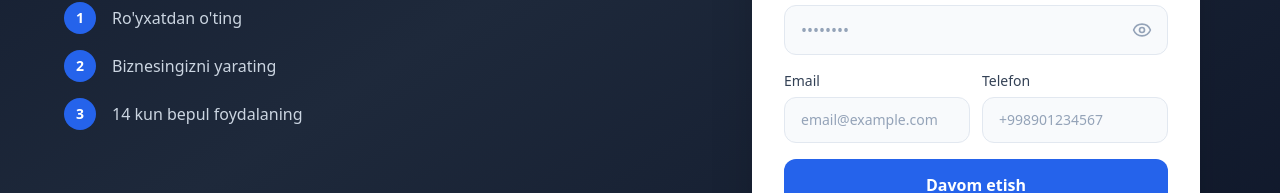
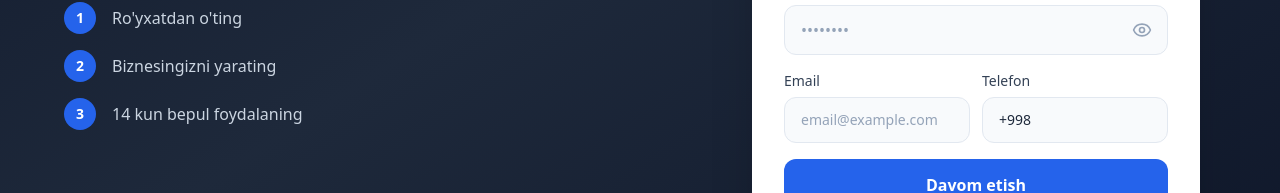
Before and after one commit to ShaxzodRuziqulov/ontime-busines-managment-frontend, a Vue app: page /register in a window 1280 px wide. Shown: the part 517-710 px from the top of the page. Built offline with nearby package versions, Linux system fonts and the light colour scheme; no server answers.

Commit message:
register page some changes

```diff
--- a/src/views/auth/RegisterView.vue
+++ b/src/views/auth/RegisterView.vue
@@ -1,65 +1,3 @@
-<script setup lang="ts">
-import { ref, reactive } from 'vue'
-import { useRouter } from 'vue-router'
-import { Eye, EyeOff, Clock, Loader2, AlertCircle, UserPlus } from 'lucide-vue-next'
-import { useAuthStore } from '@/stores/auth'
-
-const router = useRouter()
-const authStore = useAuthStore()
-
-const form = reactive({
-  login: '',
-  password: '',
-  firstName: '',
-  lastName: '',
-  email: '',
-  phone: '',
-})
-const showPassword = ref(false)
-const loading = ref(false)
-const error = ref('')
-const fieldErrors = reactive({ firstName: '', login: '', password: '' })
-
-function validateFirstName() {
-  fieldErrors.firstName = form.firstName.length < 2 ? 'Ism kamida 2 ta belgi bo\'lishi kerak' : ''
-}
-function validateLogin() {
-  fieldErrors.login = form.login.length < 3 ? 'Login kamida 3 ta belgi bo\'lishi kerak' : ''
-}
-function validatePassword() {
-  fieldErrors.password = form.password.length < 4 ? 'Parol kamida 4 ta belgi bo\'lishi kerak' : ''
-}
-
-async function handleRegister() {
-  if (!form.login || !form.firstName) {
-    error.value = 'Login va ism kiritilishi shart'
-    return
-  }
-  if (form.password.length < 4) {
-    error.value = 'Parol kamida 4 ta belgidan iborat bo\'lishi kerak'
-    return
-  }
-
-  loading.value = true
-  error.value = ''
-
-  try {
-    await authStore.register(form)
-    router.push('/onboarding')
-  } catch (e: any) {
-    if (e.response?.status === 409) {
-      error.value = 'Bu login allaqachon band'
-    } else if (e.response?.status === 400) {
-      error.value = e.response.data?.message || 'Ma\'lumotlar noto\'g\'ri'
-    } else {
-      error.value = 'Serverga ulanishda xatolik'
-    }
-  } finally {
-    loading.value = false
-  }
-}
-</script>
-
 <template>
   <div class="min-h-screen bg-gradient-to-br from-slate-900 via-slate-800 to-slate-900 flex">
     <!-- Left: Branding -->
@@ -138,10 +76,17 @@ async function handleRegister() {
                   @blur="validateFirstName"
                   :class="[
                   'w-full px-4 py-3 rounded-xl border text-slate-800 placeholder-slate-400 focus:outline-none focus:ring-2 focus:border-transparent transition-all bg-slate-50 focus:bg-white',
-                  fieldErrors.firstName ? 'border-red-300 focus:ring-red-400' : 'border-slate-200 focus:ring-primary-500',
+                  fieldErrors.firstName
+                  ? 'border-red-300 focus:ring-red-400'
+                  : 'border-slate-200 focus:ring-primary-500',
                 ]"
               />
-              <p v-if="fieldErrors.firstName" class="text-xs text-red-500 mt-1">{{ fieldErrors.firstName }}</p>
+              <p
+                  v-if="fieldErrors.firstName"
+                  class="text-xs text-red-500 mt-1"
+              >
+                {{ fieldErrors.firstName }}
+              </p>
             </div>
 
             <div>
@@ -167,10 +112,17 @@ async function handleRegister() {
                   @blur="validateLogin"
                   :class="[
                   'w-full px-4 py-3 rounded-xl border text-slate-800 placeholder-slate-400 focus:outline-none focus:ring-2 focus:border-transparent transition-all bg-slate-50 focus:bg-white',
-                  fieldErrors.login ? 'border-red-300 focus:ring-red-400' : 'border-slate-200 focus:ring-primary-500',
+                  fieldErrors.login
+                  ? 'border-red-300 focus:ring-red-400'
+                  : 'border-slate-200 focus:ring-primary-500',
                 ]"
               />
-              <p v-if="fieldErrors.login" class="text-xs text-red-500 mt-1">{{ fieldErrors.login }}</p>
+              <p
+                  v-if="fieldErrors.login"
+                  class="text-xs text-red-500 mt-1"
+              >
+                {{ fieldErrors.login }}
+              </p>
             </div>
 
             <!-- Password -->
@@ -199,7 +151,12 @@ async function handleRegister() {
                   <Eye v-else class="w-5 h-5" />
                 </button>
               </div>
-              <p v-if="fieldErrors.password" class="text-xs text-red-500 mt-1">{{ fieldErrors.password }}</p>
+              <p
+                  v-if="fieldErrors.password"
+                  class="text-xs text-red-500 mt-1"
+              >
+                {{ fieldErrors.password }}
+              </p>
             </div>
 
             <!-- Email & Phone -->
@@ -219,11 +176,15 @@ async function handleRegister() {
                 <label for="reg-phone" class="block text-sm font-medium text-slate-700 mb-1.5">Telefon</label>
                 <input
                     id="reg-phone"
-                  v-model="form.phone"
+                    v-model="displayPhone"
+                    inputmode="numeric"
+                    required
                     type="tel"
-                  placeholder="+998901234567"
+                    placeholder="+99890 123 45 67"
                     autocomplete="tel"
                     class="w-full px-4 py-3 rounded-xl border border-slate-200 text-slate-800 placeholder-slate-400 focus:outline-none focus:ring-2 focus:ring-primary-500 focus:border-transparent transition-all bg-slate-50 focus:bg-white text-sm"
+                    @input="onPhoneInput"
+                    @keydown="onPhoneKeydown"
                 />
               </div>
             </div>
@@ -250,3 +211,115 @@ async function handleRegister() {
     </div>
   </div>
 </template>
+
+<script setup lang="ts">
+import { ref, reactive, computed } from 'vue'
+import { useRouter } from 'vue-router'
+import { Eye, EyeOff, Clock, Loader2, AlertCircle, UserPlus } from 'lucide-vue-next'
+import { useAuthStore } from '@/stores/auth'
+
+const router = useRouter()
+const authStore = useAuthStore()
+
+const digits = ref('')
+
+// Foydalanuvchiga ko'rinadigan, formatlangan qiymat: +998 90 123 45 67
+const displayPhone = computed({
+  get(): string {
+    let result = '+998';
+    const d = digits.value;
+    if (d.length > 0) result += ' ' + d.slice(0, 2);
+    if (d.length > 2) result += ' ' + d.slice(2, 5);
+    if (d.length > 5) result += ' ' + d.slice(5, 7);
+    if (d.length > 7) result += ' ' + d.slice(7, 9);
+    return result;
+  },
+  set(val: string) {
+    let raw = val.replace(/\D/g, '');
+    if (raw.startsWith('998')) raw = raw.slice(3);
+    digits.value = raw.slice(0, 9);
+  },
+});
+
+const phone = computed(() => `+998${digits.value}`);
+const isPhoneComplete = computed(() => digits.value.length === 9);
+
+function onPhoneInput(e: Event) {
+  const input = e.target as HTMLInputElement
+  // Faqat raqamlarni ajratib olamiz, "998" prefiksini (agar kiritilgan bo'lsa) olib tashlaymiz
+  let raw = input.value.replace(/\D/g, '')
+  if (raw.startsWith('998')) raw = raw.slice(3)
+  digits.value = raw.slice(0, 9)
+  // Kursorni oxiriga qo'yish uchun keyingi tikda qayta render bo'ladi
+  input.value = displayPhone.value
+}
+
+function onPhoneKeydown(e: KeyboardEvent) {
+  // Backspace bosilganda, agar oxirgi belgi bo'shliq bo'lsa, undan oldingi raqamni ham o'chirish
+  if (e.key === 'Backspace' && digits.value.length > 0) {
+    const cursorAtEnd = (e.target as HTMLInputElement).selectionStart === displayPhone.value.length
+    if (cursorAtEnd) {
+      e.preventDefault()
+      digits.value = digits.value.slice(0, -1)
+    }
+  }
+}
+
+const form = reactive({
+  login: '',
+  password: '',
+  firstName: '',
+  lastName: '',
+  email: '',
+})
+
+
+const showPassword = ref(false)
+const loading = ref(false)
+const error = ref('')
+const fieldErrors = reactive({ firstName: '', login: '', password: '' })
+
+function validateFirstName() {
+  fieldErrors.firstName = form.firstName.length < 2 ? 'Ism kamida 2 ta belgi bo\'lishi kerak' : ''
+}
+function validateLogin() {
+  fieldErrors.login = form.login.length < 3 ? 'Login kamida 3 ta belgi bo\'lishi kerak' : ''
+}
+function validatePassword() {
+  fieldErrors.password = form.password.length < 4 ? 'Parol kamida 4 ta belgi bo\'lishi kerak' : ''
+}
+
+async function handleRegister() {
+  if (!form.login || !form.firstName) {
+    error.value = 'Login va ism kiritilishi shart'
+    return
+  }
+  if (form.password.length < 4) {
+    error.value = 'Parol kamida 4 ta belgidan iborat bo\'lishi kerak'
+    return
+  }
+
+  if (!isPhoneComplete.value) {
+    error.value = "Telefon raqamni to'liq kiriting";
+    return;
+  }
+
+  loading.value = true
+  error.value = ''
+
+  try {
+    await authStore.register(form, phone.value)
+    await router.push('/onboarding')
+  } catch (e: any) {
+    if (e.response?.status === 409) {
+      error.value = 'Bu login allaqachon band'
+    } else if (e.response?.status === 400) {
+      error.value = e.response.data?.message || 'Ma\'lumotlar noto\'g\'ri'
+    } else {
+      error.value = 'Serverga ulanishda xatolik'
+    }
+  } finally {
+    loading.value = false
+  }
+}
+</script>
```
Lines whose indentation alone changed are shown as unchanged.
